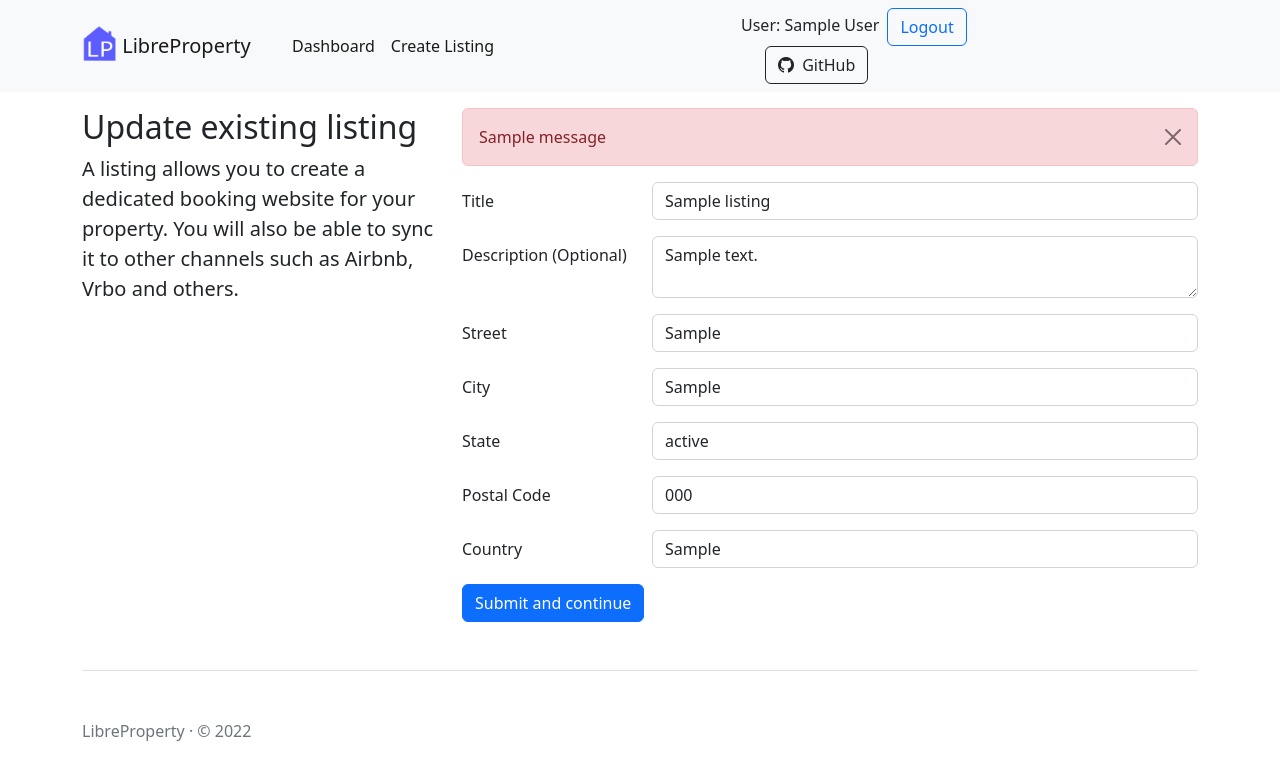
After one commit to LibreProperty/LibreProperty, a Flask app: page /dashboard/update-listing/1 in a window 1280 px wide. The commit adds this page. Shown: the top 780 px of the page. Run offline with Flask 3, Linux system fonts and the light colour scheme; a user stored in the database is signed in; tables that the repository leaves empty hold one stand-in row (values such as "Sample post"); one stand-in notice (Sample message) is shown.

Commit message:
add update listing

```diff
--- a/libreproperty/dashboard/templates/dashboard/index.html
+++ b/libreproperty/dashboard/templates/dashboard/index.html
@@ -9,7 +9,7 @@
             <p>You don't have any listings yet.</p>
             <a class="btn btn-primary" href="{{ url_for('dashboard_bp.create_listing') }}">Create your first listing</a>
             {% else %}
-            <div class="listings border">
+            <div class="listings">
                 <h2>Your listings</h2>
                 <table class="table table-hover">
                     <thead>
@@ -24,8 +24,7 @@
                         <td>{{ listing.title }}</td>
                         <td>{{ listing.city }}</td>
                         <td>
-                            <a class="ms-1 btn btn-primary btn-sm">Create Website</a>
-                            <a class="ms-1 btn btn-primary btn-sm">Modify</a>
+                            <a class="ms-1 btn btn-primary btn-sm" href="{{ url_for('dashboard_bp.update_listing', listing_id=listing.id) }}">Modify</a>
                             <a class="ms-1 btn btn-danger btn-sm">Delete</a>
                         </td>
                     </tr>
--- /dev/null
+++ b/libreproperty/dashboard/templates/dashboard/update_listing.html
@@ -0,0 +1,50 @@
+{% extends 'dashboard/base.html' %}
+
+{% block content %}
+
+<main>
+    <div class="row">
+        <div class="col-4 fs-5">
+            <h2>Update existing listing</h2>
+            <p>
+                A listing allows you to create a dedicated booking website for your
+                property. You will also be able to sync it to other channels such as
+                Airbnb, Vrbo and others.
+            </p>
+        </div>
+        <div class="col-8">
+            {% for message in get_flashed_messages() %}
+            <div class="alert alert-danger alert-dismissible fade show" role="alert">
+                {{ message }}
+                <button type="button" class="btn-close" data-bs-dismiss="alert" aria-label="Close"></button>
+            </div>
+            {% endfor %}
+            <form method="POST">
+                {{ form.csrf_token }}
+                {% for field in form if field.widget.input_type != "hidden" %}
+                <div class="mb-3 row">
+                    <div class="col-sm-3">
+                        {{ field.label(class='col-form-label') }}
+                        {% if field.description %}
+                        <i class="p-2 bi bi-info-circle" data-bs-toggle="tooltip" data-bs-placement="top"
+                           title="{{field.description}}"></i>
+                        {% endif %}
+                    </div>
+                    <div class="col-sm-9">
+                        {{ field(class='form-control') }}
+                        {% if field.errors %}
+                        <ul class="errors">
+                            {% for error in field.errors %}
+                            <li>{{ error }}</li>
+                            {% endfor %}
+                        </ul>
+                        {% endif %}
+                    </div>
+                </div>
+                {% endfor %}
+                <button type="submit" class="btn btn-primary">Submit and continue</button>
+            </form>
+        </div>
+    </div>
+</main>
+{% endblock %}
--- a/libreproperty/dashboard/views.py
+++ b/libreproperty/dashboard/views.py
@@ -1,4 +1,4 @@
-from flask import Blueprint, render_template, url_for, redirect
+from flask import Blueprint, render_template, url_for, redirect, abort, request
 from flask_login import login_required, current_user
 
 from libreproperty.models import Listing
@@ -28,3 +28,22 @@ def create_listing():
         db.session.commit()
         return redirect(url_for('dashboard_bp.index'))
     return render_template("dashboard/create_listing.html", form=form)
+
+
+@dashboard_bp.route("/update-listing/<listing_id>", methods=["GET", "POST"])
+@login_required
+def update_listing(listing_id):
+    listing_id = int(listing_id)
+    listing = db.session.execute(db.select(Listing).filter(
+        Listing.id == listing_id)).scalar()
+    if listing.user_id != current_user.id:
+        return abort(403)
+    form = ListingForm()
+    if request.method == "GET":
+        form.process(obj=listing)
+    if form.validate_on_submit():
+        listing.user_id = current_user.id
+        form.populate_obj(listing)
+        db.session.commit()
+        return redirect(url_for('dashboard_bp.index'))
+    return render_template("dashboard/update_listing.html", form=form)
```
